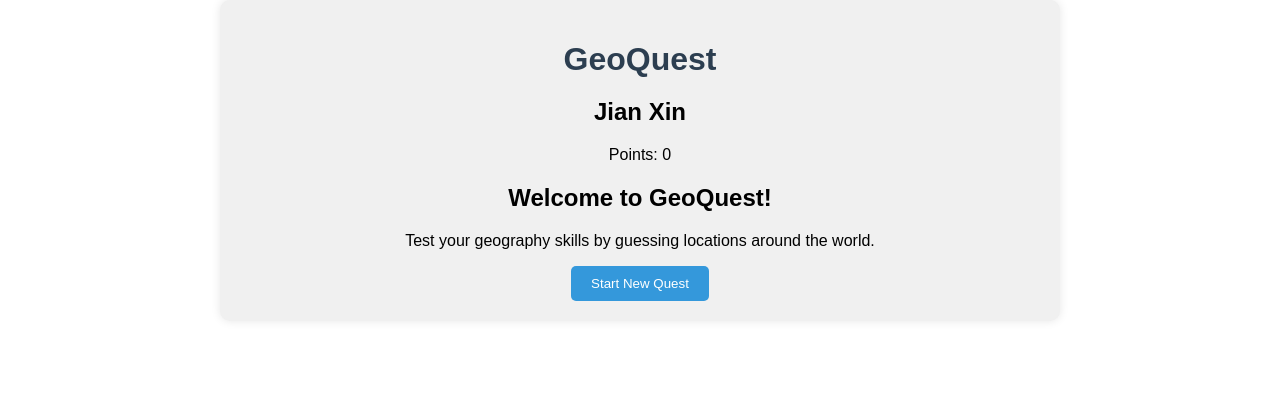
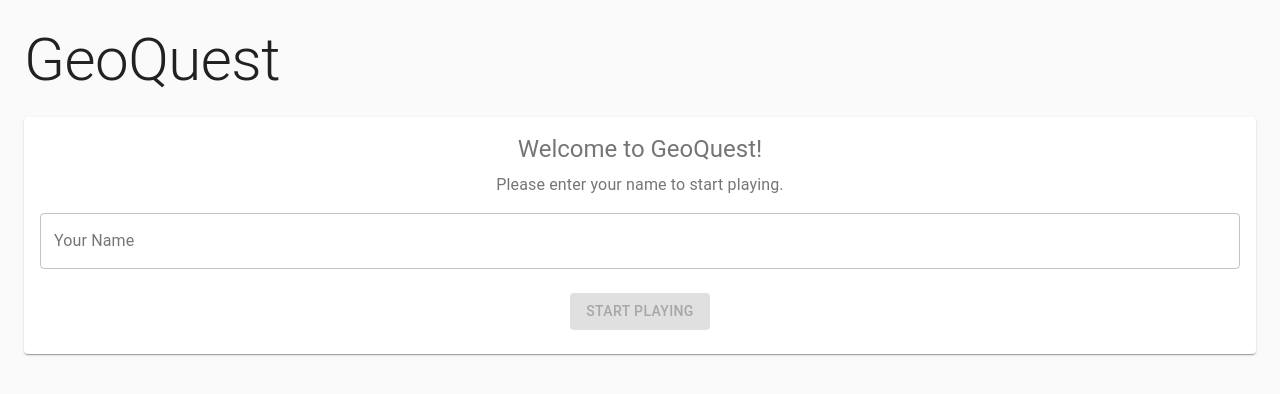
Before and after one commit to Daddycation23/GeoPointer, a React (Create React App) app: page / in a window 1280 px wide. Shown: the top 394 px of the page. Built offline with nearby package versions, Linux system fonts and the light colour scheme; no server answers.

Commit message:
updated UI components

```diff
--- a/package.json
+++ b/package.json
@@ -3,6 +3,8 @@
   "version": "0.1.0",
   "private": true,
   "dependencies": {
+    "@material-ui/core": "^4.12.4",
+    "@material-ui/icons": "^4.11.3",
     "@react-google-maps/api": "^2.20.3",
     "@testing-library/jest-dom": "^5.17.0",
     "@testing-library/react": "^13.4.0",
--- a/src/App.js
+++ b/src/App.js
@@ -1,18 +1,120 @@
 import React, { useState, useEffect } from 'react';
 import axios from 'axios';
+import {
+  CssBaseline,
+  ThemeProvider,
+  Container,
+  Typography,
+  Button,
+  Paper,
+  Grid,
+  TextField
+} from '@material-ui/core';
+import { makeStyles, createTheme } from '@material-ui/core/styles';
 import Map from './Map';
 import PlayerProfile from './PlayerProfile';
-import './App.css';
 
 const API_KEY = process.env.REACT_APP_GOOGLE_MAPS_API_KEY;
 
+const theme = createTheme({
+  palette: {
+    primary: {
+      main: '#1976d2',
+    },
+    secondary: {
+      main: '#dc004e',
+    },
+  },
+});
+
+const useStyles = makeStyles((theme) => ({
+  root: {
+    flexGrow: 1,
+    padding: theme.spacing(3),
+  },
+  paper: {
+    padding: theme.spacing(2),
+    textAlign: 'center',
+    color: theme.palette.text.secondary,
+  },
+  button: {
+    margin: theme.spacing(1),
+  },
+  greenButton: {
+    margin: theme.spacing(1),
+    backgroundColor: '#4CAF50', // Standard green color
+    color: 'white',
+    '&:hover': {
+      backgroundColor: '#45a049', // Darker green for hover state
+    },
+  },
+  streetViewImage: {
+    width: '100%',
+    maxHeight: '400px',
+    objectFit: 'cover',
+    borderRadius: theme.shape.borderRadius,
+    marginBottom: theme.spacing(2),
+  },
+  mapContainer: {
+    height: '500px',
+    width: '100%',
+    marginBottom: theme.spacing(2),
+  },
+  nameInput: {
+    marginBottom: theme.spacing(2),
+  },
+}));
+
+function NameInputForm({ onSubmit }) {
+  const classes = useStyles();
+  const [name, setName] = useState('');
+
+  const handleSubmit = (e) => {
+    e.preventDefault();
+    if (name.trim()) {
+      onSubmit(name.trim());
+    }
+  };
+
+  return (
+    <Paper className={classes.paper}>
+      <Typography variant="h5" gutterBottom>
+        Welcome to GeoQuest!
+      </Typography>
+      <Typography variant="body1" paragraph>
+        Please enter your name to start playing.
+      </Typography>
+      <form onSubmit={handleSubmit}>
+        <TextField
+          className={classes.nameInput}
+          label="Your Name"
+          variant="outlined"
+          fullWidth
+          value={name}
+          onChange={(e) => setName(e.target.value)}
+        />
+        <Button
+          type="submit"
+          variant="contained"
+          color="primary"
+          className={classes.button}
+          disabled={!name.trim()}
+        >
+          Start Playing
+        </Button>
+      </form>
+    </Paper>
+  );
+}
+
 function App() {
+  const classes = useStyles();
   const [playerLocation, setPlayerLocation] = useState(null);
   const [currentLocation, setCurrentLocation] = useState(null);
   const [playerData, setPlayerData] = useState({
-    name: 'Jian Xin',
+    name: localStorage.getItem('playerName') || '',
     points: 0,
-    badges: [],
+    avatar: localStorage.getItem('playerAvatar') || '',
   });
   const [guessMode, setGuessMode] = useState(false);
   const [streetViewImage, setStreetViewImage] = useState(null);
@@ -23,6 +125,7 @@ function App() {
   const [showTarget, setShowTarget] = useState(false);
   const [is3DMode, setIs3DMode] = useState(false);
   const [questCompleted, setQuestCompleted] = useState(false);
+  const [playerName, setPlayerName] = useState(localStorage.getItem('playerName') || '');
 
   useEffect(() => {
     if (navigator.geolocation) {
@@ -38,7 +141,10 @@ function App() {
         { enableHighAccuracy: true, timeout: 5000, maximumAge: 0 }
       );
     }
-  }, []);
+    if (playerName) {
+      localStorage.setItem('playerName', playerName);
+    }
+  }, [playerName]);
 
   const generateNearbyQuest = async (userLocation) => {
     try {
@@ -83,6 +189,7 @@ function App() {
       setGuessMode(true);
       setGuessCount(0);
       setShowTarget(false);
+      setIs3DMode(false); // Ensure 2D mode when starting a new quest
     } catch (error) {
       console.error('Error generating nearby quest:', error);
       setError('Failed to generate a quest. Please try again.');
@@ -158,7 +265,11 @@ function App() {
     if (distance <= 100 || guessCount === 2) {
       setShowTarget(true);
       setQuestCompleted(true);
+      if (distance <= 100) {
         alert(`Your guess was ${Math.round(distance)} meters away. You earned ${points} points! Quest completed.`);
+      } else {
+        alert(`Your guess was ${Math.round(distance)} meters away. You earned ${points} points. You've used all 3 guesses. The location will now be shown.`);
+      }
     } else {
       alert(`Your guess was ${Math.round(distance)} meters away. You earned ${points} points! You have ${3 - (guessCount + 1)} guesses left.`);
       setUserGuess(null);
@@ -194,6 +305,7 @@ function App() {
     setGuessCount(0);
     setShowTarget(false);
     setQuestCompleted(false);
+    setIs3DMode(false); // Ensure 2D mode when resetting the quest
   };
 
   const handleBackToMenu = () => {
@@ -204,30 +316,76 @@ function App() {
     setIs3DMode(!is3DMode);
   };
 
+  const handleNameSubmit = (name) => {
+    setPlayerName(name);
+    setPlayerData(prevData => ({ ...prevData, name }));
+  };
+
+  const handleProfileUpdate = (updatedProfile) => {
+    setPlayerData(prevData => ({
+      ...prevData,
+      ...updatedProfile
+    }));
+    localStorage.setItem('playerName', updatedProfile.name);
+    localStorage.setItem('playerAvatar', updatedProfile.avatar);
+  };
+
   return (
-    <div className="App">
-      <h1>GeoQuest</h1>
-      <PlayerProfile player={playerData} />
-      {error && <p className="error">{error}</p>}
+    <ThemeProvider theme={theme}>
+      <CssBaseline />
+      <Container maxWidth="lg" className={classes.root}>
+        <Typography variant="h2" component="h1" gutterBottom>
+          GeoQuest
+        </Typography>
+        {!playerName ? (
+          <NameInputForm onSubmit={handleNameSubmit} />
+        ) : (
+          <>
+            <PlayerProfile player={playerData} onUpdateProfile={handleProfileUpdate} />
+            {error && (
+              <Typography color="error">{error}</Typography>
+            )}
             {!guessMode ? (
-        <div className="start-screen">
-          <h2>Welcome to GeoQuest!</h2>
-          <p>Test your geography skills by guessing locations around the world.</p>
-          <button onClick={handleStartQuest}>Start New Quest</button>
-        </div>
+              <Paper className={classes.paper}>
+                <Typography variant="h5" gutterBottom>
+                  Welcome to GeoQuest, {playerName}!
+                </Typography>
+                <Typography variant="body1" paragraph>
+                  Test your geography skills by guessing locations around the world.
+                </Typography>
+                <Button
+                  variant="contained"
+                  color="primary"
+                  onClick={handleStartQuest}
+                  className={classes.button}
+                >
+                  Start New Quest
+                </Button>
+              </Paper>
             ) : (
               currentLocation && (
-          <div className="quest-screen">
-            <div className="quest-info">
-              <h3>Current Quest</h3>
-              <p>{currentLocation.clue}</p>
-            </div>
-            {streetViewImage && <img src={streetViewImage} alt="Street View" className="street-view-image" />}
-            <div className="button-container">
-              <button onClick={handleShowHint}>Show Hint</button>
-              <button onClick={toggle3DMode}>{is3DMode ? "Switch to 2D" : "Switch to 3D"}</button>
-            </div>
-            <div className="map-container">
+                <Grid container spacing={3}>
+                  <Grid item xs={12}>
+                    <Paper className={classes.paper}>
+                      <Typography variant="h6" gutterBottom>
+                        Current Quest
+                      </Typography>
+                      <Typography variant="body1">
+                        {currentLocation.clue}
+                      </Typography>
+                    </Paper>
+                  </Grid>
+                  <Grid item xs={12}>
+                    {streetViewImage && (
+                      <img
+                        src={streetViewImage}
+                        alt="Street View"
+                        className={classes.streetViewImage}
+                      />
+                    )}
+                  </Grid>
+                  <Grid item xs={12}>
+                    <div className={classes.mapContainer}>
                       <Map
                         location={currentLocation}
                         hintLocation={hintLocation}
@@ -237,22 +395,77 @@ function App() {
                         is3DMode={is3DMode}
                       />
                     </div>
+                  </Grid>
+                  <Grid item xs={12}>
+                    <Button
+                      variant="contained"
+                      color="primary"
+                      onClick={handleShowHint}
+                      className={classes.button}
+                    >
+                      Show Hint
+                    </Button>
+                    <Button
+                      variant="contained"
+                      color="primary"
+                      onClick={toggle3DMode}
+                      className={classes.button}
+                    >
+                      {is3DMode ? "Switch to 2D" : "Switch to 3D"}
+                    </Button>
                     {userGuess && !showTarget && (
-              <button onClick={handleGuessSubmit}>Submit Guess</button>
+                      <Button
+                        variant="contained"
+                        onClick={handleGuessSubmit}
+                        className={classes.greenButton}
+                      >
+                        Submit Guess
+                      </Button>
                     )}
-            {!questCompleted && <p className="guesses-left">Guesses left: {3 - guessCount}</p>}
+                  </Grid>
+                  {!questCompleted && (
+                    <Grid item xs={12}>
+                      <Typography variant="h6" color="error">
+                        Guesses left: {3 - guessCount}
+                      </Typography>
+                    </Grid>
+                  )}
                   {questCompleted && (
-              <div className="quest-completed">
-                <h3>Quest Completed!</h3>
-                <p>Great job! Ready for the next challenge?</p>
-                <button onClick={handleNextQuest}>Start Next Quest</button>
-              </div>
+                    <Grid item xs={12}>
+                      <Paper className={classes.paper}>
+                        <Typography variant="h6" gutterBottom>
+                          Quest Completed!
+                        </Typography>
+                        <Typography variant="body1" paragraph>
+                          Great job! Ready for the next challenge?
+                        </Typography>
+                        <Button
+                          variant="contained"
+                          onClick={handleNextQuest}
+                          className={classes.greenButton}
+                        >
+                          Start Next Quest
+                        </Button>
+                      </Paper>
+                    </Grid>
                   )}
-            <button onClick={handleBackToMenu} className="back-to-menu">Back to Menu</button>
-          </div>
+                  <Grid item xs={12}>
+                    <Button
+                      variant="contained"
+                      color="secondary"
+                      onClick={handleBackToMenu}
+                      className={classes.button}
+                    >
+                      Back to Menu
+                    </Button>
+                  </Grid>
+                </Grid>
               )
             )}
-    </div>
+          </>
+        )}
+      </Container>
+    </ThemeProvider>
   );
 }
 
--- a/src/Map.js
+++ b/src/Map.js
@@ -23,8 +23,12 @@ function Map({ location, hintLocation, userGuess, onMapClick, showTarget, is3DMo
   const updateMapSettings = (map) => {
     if (is3DMode) {
       map.setTilt(45);
+      map.setHeading(0);
+      map.setMapTypeId('satellite');
     } else {
       map.setTilt(0);
+      map.setHeading(0);
+      map.setMapTypeId('roadmap');
     }
   };
 
@@ -32,7 +36,7 @@ function Map({ location, hintLocation, userGuess, onMapClick, showTarget, is3DMo
     <GoogleMap
       center={{ lat: location.lat, lng: location.lng }}
       zoom={15}
-      mapContainerStyle={{ width: '100%', height: '400px' }}
+      mapContainerStyle={{ width: '100%', height: '100%' }}
       onClick={onMapClick}
       onLoad={onMapLoad}
       options={{
@@ -43,32 +47,11 @@ function Map({ location, hintLocation, userGuess, onMapClick, showTarget, is3DMo
           style: window.google.maps.MapTypeControlStyle.HORIZONTAL_BAR,
           position: window.google.maps.ControlPosition.TOP_RIGHT,
         },
+        tilt: is3DMode ? 45 : 0,
+        mapTypeId: is3DMode ? 'satellite' : 'roadmap',
       }}
     >
-      {hintLocation && (
-        <Marker
-          position={{ lat: hintLocation.lat, lng: hintLocation.lng }}
-          icon={{
-            url: 'http://maps.google.com/mapfiles/ms/icons/blue-dot.png'
-          }}
-        />
-      )}
-      {userGuess && (
-        <Marker
-          position={{ lat: userGuess.lat, lng: userGuess.lng }}
-          icon={{
-            url: 'http://maps.google.com/mapfiles/ms/icons/green-dot.png'
-          }}
-        />
-      )}
-      {showTarget && (
-        <Marker
-          position={{ lat: location.lat, lng: location.lng }}
-          icon={{
-            url: 'http://maps.google.com/mapfiles/ms/icons/red-dot.png'
-          }}
-        />
-      )}
+      {/* Markers */}
     </GoogleMap>
   ) : (
     <p>Loading map...</p>
--- a/src/PlayerProfile.js
+++ b/src/PlayerProfile.js
@@ -1,11 +1,69 @@
-import React from 'react';
+import React, { useState } from 'react';
+import { Typography, Paper, Button, TextField } from '@material-ui/core';
+import { makeStyles } from '@material-ui/core/styles';
 
-function PlayerProfile({ player }) {
+const useStyles = makeStyles((theme) => ({
+  paper: {
+    padding: theme.spacing(2),
+    marginBottom: theme.spacing(2),
+    display: 'flex',
+    alignItems: 'center',
+  },
+  info: {
+    flexGrow: 1,
+  },
+  editButton: {
+    marginLeft: theme.spacing(2),
+  },
+  form: {
+    display: 'flex',
+    flexDirection: 'column',
+    gap: theme.spacing(2),
+  },
+}));
+
+function PlayerProfile({ player, onUpdateProfile }) {
+  const classes = useStyles();
+  const [isEditing, setIsEditing] = useState(false);
+  const [editName, setEditName] = useState(player.name);
+
+  const handleSubmit = (e) => {
+    e.preventDefault();
+    onUpdateProfile({ name: editName });
+    setIsEditing(false);
+  };
+
   return (
-    <div className="player-profile">
-      <h2>{player.name}</h2>
-      <p>Points: {player.points}</p>
-    </div>
+    <Paper className={classes.paper}>
+      {!isEditing ? (
+        <>
+          <div className={classes.info}>
+            <Typography variant="h6">{player.name}</Typography>
+            <Typography variant="body1">Points: {player.points}</Typography>
+          </div>
+          <Button
+            variant="outlined"
+            color="primary"
+            onClick={() => setIsEditing(true)}
+            className={classes.editButton}
+          >
+            Edit Name
+          </Button>
+        </>
+      ) : (
+        <form onSubmit={handleSubmit} className={classes.form}>
+          <TextField
+            label="Name"
+            value={editName}
+            onChange={(e) => setEditName(e.target.value)}
+            fullWidth
+          />
+          <Button type="submit" variant="contained" color="primary">
+            Save Changes
+          </Button>
+        </form>
+      )}
+    </Paper>
   );
 }
 
```
Also changed, not shown: 1 other file (tests, documents, lock files or other folders). Lines whose indentation alone changed are shown as unchanged.
